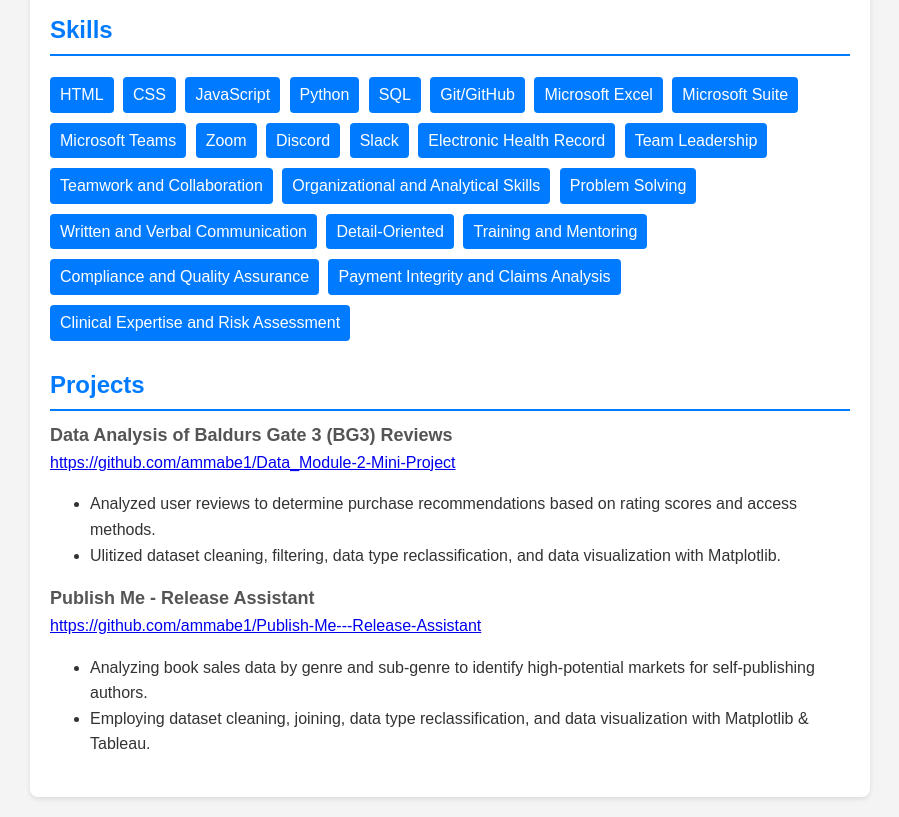
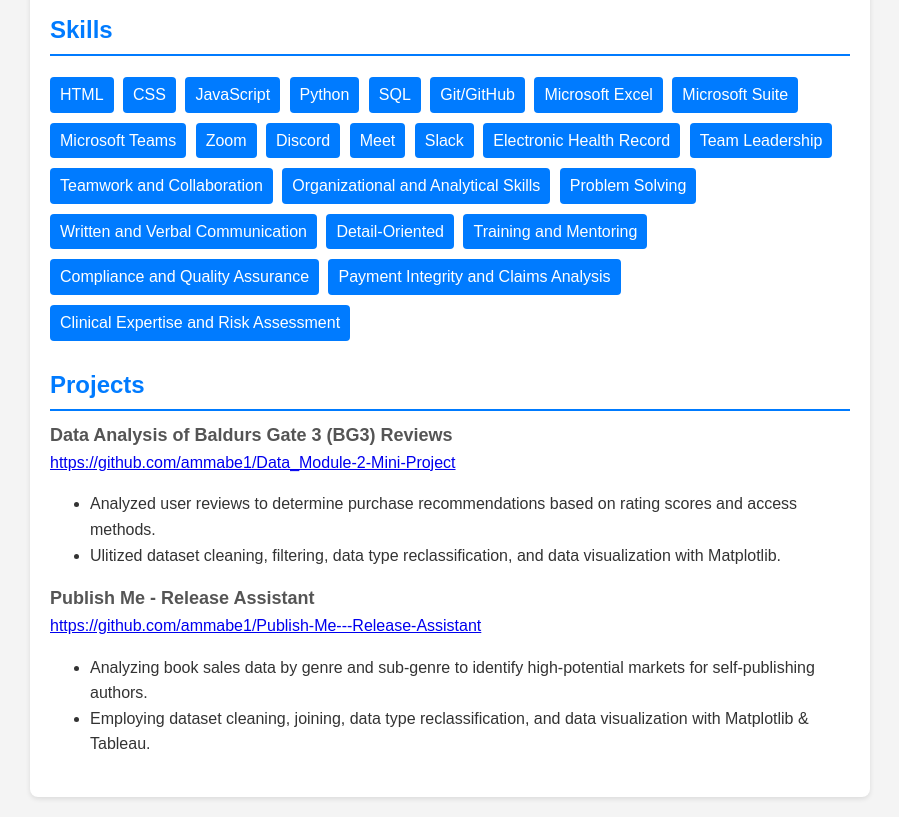
Before and after one commit to ammabe1/resume_site, a plain HTML site: page index.html in a window 1280 px wide. Shown: the part 1980-2797 px from the top of the page, without its empty margins (190-1089 px from the left). Drawn offline with Linux system fonts and the light colour scheme.

Commit message:
added Meet to skills.

```diff
--- a/index.html
+++ b/index.html
@@ -186,6 +186,7 @@
                         <li>Microsoft Teams</li>
                         <li>Zoom</li>
                         <li>Discord</li>
+                        <li>Meet</li>
                         <li>Slack</li>
                         <li>Electronic Health Record</li>
                         <li>Team Leadership</li>
```
